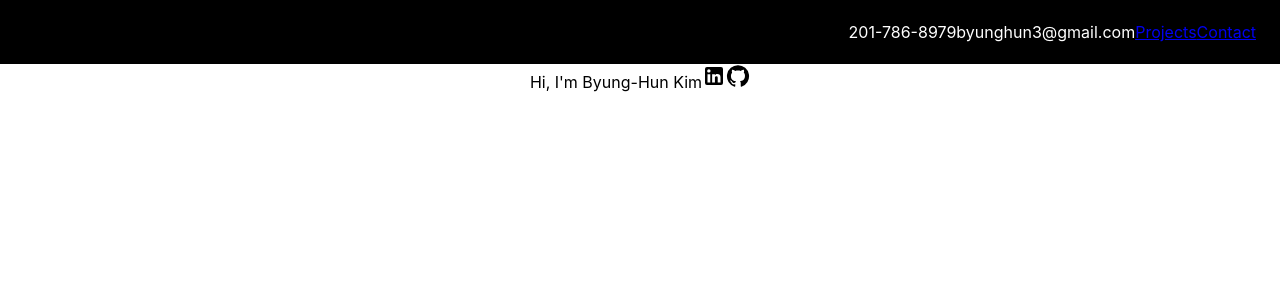
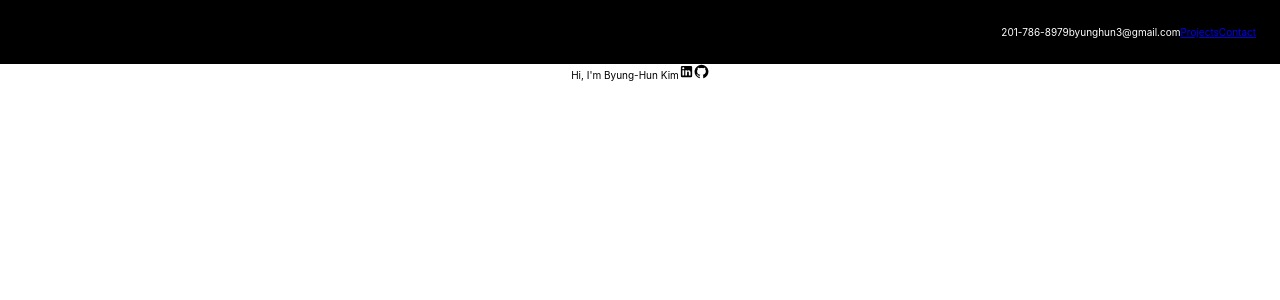
Before and after one commit to byunghun3/portfolio, a React (Create React App) app: page / in a window 1280 px wide. Shown: the top 300 px of the page. Built offline with nearby package versions, Linux system fonts and the light colour scheme.

Commit message:
set font size percentage for app

```diff
--- a/src/index.css
+++ b/src/index.css
@@ -1,3 +1,7 @@
+html {
+  font-size: 62.5%;
+}
+
 body {
   margin: 0;
   font-family: -apple-system, BlinkMacSystemFont, 'Segoe UI', 'Roboto', 'Oxygen',
```
